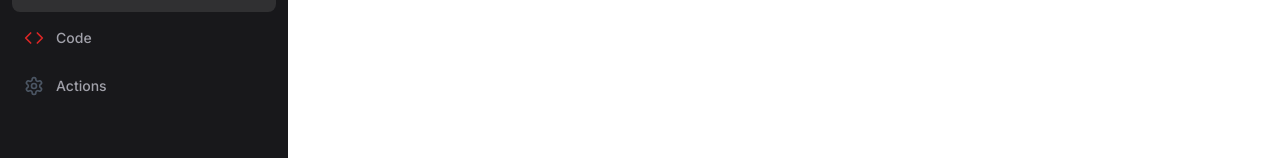
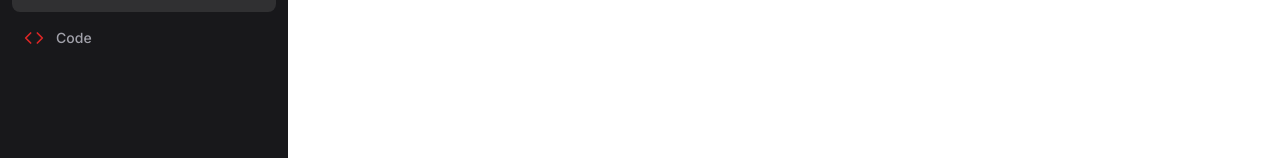
Before and after one commit to abrehan2/Dynamo, a Next.js app: page /bop in a window 1280 px wide. Shown: the part 336-494 px from the top of the page. Built offline with nearby package versions, Linux system fonts and the light colour scheme.

Commit message:
Chore: Removed the actions

```diff
--- a/app/partials/navContent.ts
+++ b/app/partials/navContent.ts
@@ -53,12 +53,6 @@ const routes: routeProps[] = [
     color: "text-red-600",
   },
 
-  {
-    label: "Actions",
-    Icon: Settings,
-    href: "/setting",
-    color: "text-gray-600",
-  },
 ];
 
 export default routes;
```
